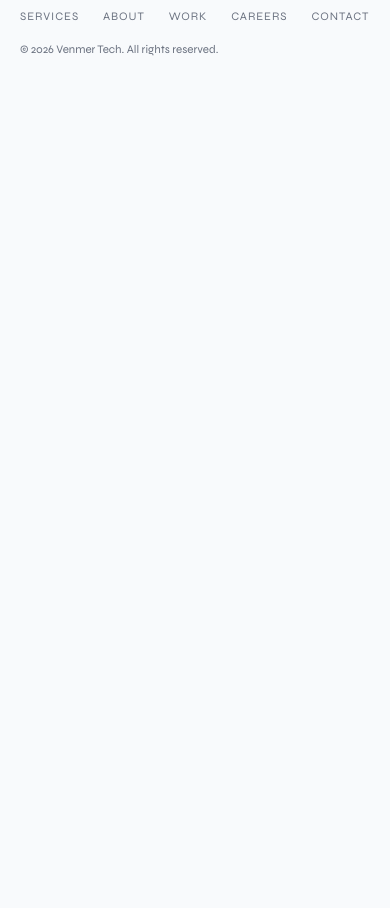
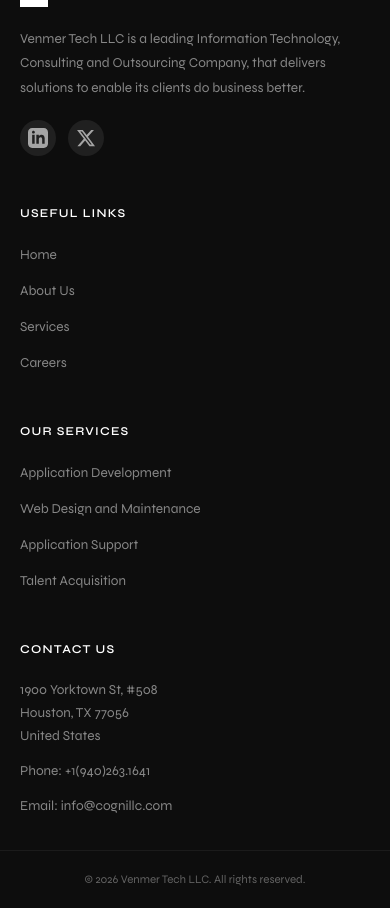
Before and after one commit to Skookum-Infotech/VenmerTech, a Next.js app: page / in a window 390 px wide. Shown: the part 8088-8996 px from the top of the page. Before the commit the page ends 8178 px from the top, so only its background shows below. Built offline with nearby package versions, Linux system fonts and the light colour scheme.

Commit message:
Fix the footer and maps

```diff
--- a/app/components/Footer.tsx
+++ b/app/components/Footer.tsx
@@ -1,21 +1,86 @@
 "use client";
 
-import { NAV_ITEMS, handleHashNav } from "./nav-data";
+import { handleHashNav } from "./nav-data";
+
+const USEFUL_LINKS = [
+  { label: "Home", href: "/" },
+  { label: "About Us", href: "/#about" },
+  { label: "Services", href: "/#services" },
+  { label: "Careers", href: "/careers" },
+];
+
+const SERVICE_LINKS = [
+  "Application Development",
+  "Web Design and Maintenance",
+  "Application Support",
+  "Talent Acquisition",
+];
 
 export default function Footer() {
+  const year = new Date().getFullYear();
+
+  function handleClick(e: React.MouseEvent, href: string) {
+    const hash = href.startsWith("/#") ? href.slice(1) : href.startsWith("#") ? href : null;
+    if (hash) { e.preventDefault(); handleHashNav(hash); }
+  }
+
   return (
-    <footer style={{ borderTop: "1px solid var(--subtle)" }}>
-      <div className="vt-footer">
-        <a href="#" className="vt-logo" onClick={(e) => { e.preventDefault(); window.scrollTo({ top: 0, behavior: "smooth" }); }}>
-          <div className="vt-logo-mark">VT</div>
-          VenmerTech
-        </a>
-        <div className="vt-footer-links">
-          {NAV_ITEMS.map((n) => (
-            <a key={n.label} href={n.href} className="vt-footer-link" onClick={(e) => { if (n.href.startsWith("#")) { e.preventDefault(); handleHashNav(n.href); } }}>{n.label}</a>
-          ))}
+    <footer className="vt-footer-wrap">
+      <div className="vt-footer-grid">
+        <div className="vt-footer-col vt-footer-about">
+          <a href="/" className="vt-logo">
+            <div className="vt-logo-mark">VT</div>
+            VenmerTech
+          </a>
+          <p className="vt-footer-desc">
+            Venmer Tech LLC is a leading Information Technology, Consulting and
+            Outsourcing Company, that delivers solutions to enable its clients
+            do business better.
+          </p>
+          <div className="vt-footer-social">
+            <a href="https://www.linkedin.com/company/venmertech/" target="_blank" rel="noopener noreferrer" aria-label="LinkedIn">
+              <svg width="20" height="20" viewBox="0 0 24 24" fill="currentColor"><path d="M19 0h-14c-2.761 0-5 2.239-5 5v14c0 2.761 2.239 5 5 5h14c2.762 0 5-2.239 5-5v-14c0-2.761-2.238-5-5-5zm-11 19h-3v-11h3v11zm-1.5-12.268c-.966 0-1.75-.79-1.75-1.764s.784-1.764 1.75-1.764 1.75.79 1.75 1.764-.783 1.764-1.75 1.764zm13.5 12.268h-3v-5.604c0-3.368-4-3.113-4 0v5.604h-3v-11h3v1.765c1.396-2.586 7-2.777 7 2.476v6.759z"/></svg>
+            </a>
+            <a href="#" aria-label="Twitter">
+              <svg width="20" height="20" viewBox="0 0 24 24" fill="currentColor"><path d="M18.244 2.25h3.308l-7.227 8.26 8.502 11.24H16.17l-5.214-6.817L4.99 21.75H1.68l7.73-8.835L1.254 2.25H8.08l4.713 6.231zm-1.161 17.52h1.833L7.084 4.126H5.117z"/></svg>
+            </a>
+          </div>
         </div>
-        <p className="vt-copy">© {new Date().getFullYear()} Venmer Tech. All rights reserved.</p>
+
+        <div className="vt-footer-col">
+          <h4 className="vt-footer-heading">Useful Links</h4>
+          <ul className="vt-footer-list">
+            {USEFUL_LINKS.map((l) => (
+              <li key={l.label}>
+                <a href={l.href} onClick={(e) => handleClick(e, l.href)}>{l.label}</a>
+              </li>
+            ))}
+          </ul>
+        </div>
+
+        <div className="vt-footer-col">
+          <h4 className="vt-footer-heading">Our Services</h4>
+          <ul className="vt-footer-list">
+            {SERVICE_LINKS.map((s) => (
+              <li key={s}>
+                <a href="/#services" onClick={(e) => handleClick(e, "/#services")}>{s}</a>
+              </li>
+            ))}
+          </ul>
+        </div>
+
+        <div className="vt-footer-col">
+          <h4 className="vt-footer-heading">Contact Us</h4>
+          <ul className="vt-footer-list vt-footer-contact">
+            <li>1900 Yorktown St, #508<br />Houston, TX 77056<br />United States</li>
+            <li><a href="tel:+19402631641">Phone: +1(940)263.1641</a></li>
+            <li><a href="mailto:info@cognillc.com">Email: info@cognillc.com</a></li>
+          </ul>
+        </div>
+      </div>
+
+      <div className="vt-footer-bottom">
+        <p>© {year} Venmer Tech LLC. All rights reserved.</p>
       </div>
     </footer>
   );
--- a/app/page.css
+++ b/app/page.css
@@ -767,23 +767,123 @@ a.vt-info-value:hover { color: var(--muted); }
   margin-top: 4rem; width: 100%; height: 300px; overflow: hidden;
   border: 1px solid var(--subtle);
 }
-.vt-map iframe { width: 100%; height: 100%; border: none; filter: grayscale(1); }
+.vt-map iframe { width: 100%; height: 100%; border: none;}
 
 /* FOOTER */
-.vt-footer {
-  border-top: 1px solid var(--subtle);
-  padding: 2.5rem 2.5rem;
-  display: flex; align-items: center; justify-content: space-between;
-  max-width: 1200px; margin: 0 auto;
-  flex-wrap: wrap; gap: 1.5rem;
+.vt-footer-wrap {
+  background: var(--ink);
+  color: rgba(255,255,255,0.75);
+  border-top: 1px solid rgba(255,255,255,0.06);
 }
-.vt-footer-links { display: flex; gap: 1.5rem; }
-.vt-footer-link {
-  font-size: 0.72rem; letter-spacing: 0.08em; text-transform: uppercase;
-  color: var(--muted); text-decoration: none; transition: color 0.2s;
+
+.vt-footer-grid {
+  max-width: 1200px;
+  margin: 0 auto;
+  padding: 5rem 2.5rem 3rem;
+  display: grid;
+  grid-template-columns: 1.4fr 1fr 1fr 1.2fr;
+  gap: 3rem;
 }
-.vt-footer-link:hover { color: var(--ink); }
-.vt-copy { font-size: 0.72rem; color: var(--muted); }
+
+.vt-footer-col { display: flex; flex-direction: column; gap: 1.25rem; }
+
+.vt-footer-about .vt-logo {
+  color: var(--white);
+}
+.vt-footer-about .vt-logo-mark {
+  background: var(--white);
+  color: var(--ink);
+}
+
+.vt-footer-desc {
+  font-size: 0.85rem;
+  line-height: 1.8;
+  color: rgba(255,255,255,0.5);
+}
+
+.vt-footer-social {
+  display: flex;
+  gap: 0.75rem;
+}
+
+.vt-footer-social a {
+  display: flex;
+  align-items: center;
+  justify-content: center;
+  width: 36px;
+  height: 36px;
+  border-radius: 50%;
+  background: rgba(255,255,255,0.08);
+  color: rgba(255,255,255,0.6);
+  transition: background 0.2s, color 0.2s;
+}
+
+.vt-footer-social a:hover {
+  background: var(--white);
+  color: var(--ink);
+}
+
+.vt-footer-heading {
+  font-family: var(--sans);
+  font-size: 0.75rem;
+  font-weight: 600;
+  letter-spacing: 0.1em;
+  text-transform: uppercase;
+  color: var(--white);
+}
+
+.vt-footer-list {
+  list-style: none;
+  display: flex;
+  flex-direction: column;
+  gap: 0.75rem;
+}
+
+.vt-footer-list a {
+  font-size: 0.85rem;
+  color: rgba(255,255,255,0.5);
+  text-decoration: none;
+  transition: color 0.2s;
+}
+
+.vt-footer-list a:hover {
+  color: var(--white);
+}
+
+.vt-footer-contact li {
+  font-size: 0.85rem;
+  line-height: 1.7;
+  color: rgba(255,255,255,0.5);
+}
+
+.vt-footer-contact a {
+  color: rgba(255,255,255,0.5);
+  text-decoration: none;
+  transition: color 0.2s;
+}
+
+.vt-footer-contact a:hover {
+  color: var(--white);
+}
+
+.vt-footer-bottom {
+  border-top: 1px solid rgba(255,255,255,0.06);
+  padding: 1.5rem 2.5rem;
+  text-align: center;
+}
+
+.vt-footer-bottom p {
+  font-size: 0.72rem;
+  color: rgba(255,255,255,0.35);
+}
+
+@media (max-width: 900px) {
+  .vt-footer-grid { grid-template-columns: 1fr 1fr; }
+}
+@media (max-width: 600px) {
+  .vt-footer-grid { grid-template-columns: 1fr; padding: 3rem 1.25rem 2rem; }
+  .vt-footer-bottom { padding: 1.25rem; }
+}
 
 /* ANIMATIONS */
 @keyframes fadeUp {
--- a/app/page.tsx
+++ b/app/page.tsx
@@ -373,7 +373,7 @@ export default function Home() {
             <div className="vt-map">
               <iframe
                 title="Office"
-                src="https://www.google.com/maps/embed?pb=!1m18!1m12!1m3!1d3153.2!2d-122.4194!3d37.7749!2m3!1f0!2f0!3f0!3m2!1i1024!2i768!4f13.1!3m3!1m2!1s0x80858080b7e3d7c5%3A0x0!2sSan+Francisco%2C+CA+94105!5e0!3m2!1sen!2sus!4v1680000000000!5m2!1sen!2sus"
+                src="https://www.google.com/maps/embed?pb=!1m18!1m12!1m3!1d3464.4!2d-95.4535!3d29.7365!2m3!1f0!2f0!3f0!3m2!1i1024!2i768!4f13.1!3m3!1m2!1s0x8640c3e1b1b1b1b1%3A0x0!2s1900+Yorktown+St%2C+Houston%2C+TX+77056!5e0!3m2!1sen!2sus!4v1680000000000"
                 allowFullScreen loading="lazy" referrerPolicy="no-referrer-when-downgrade"
               />
             </div>
```
